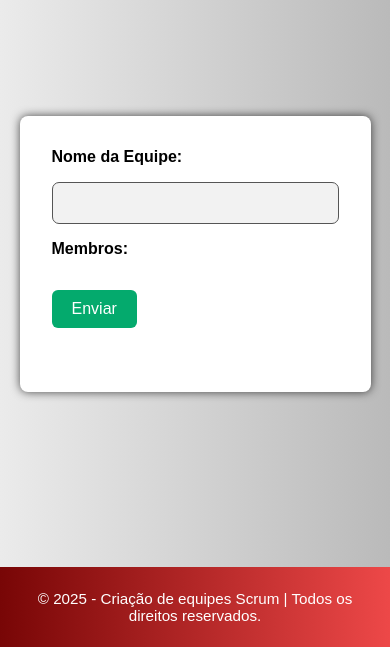
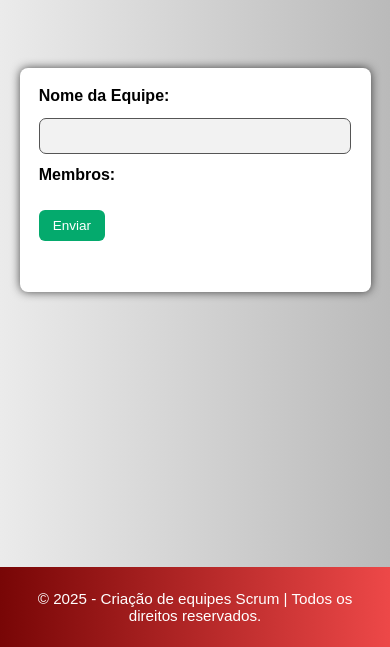
Before and after one commit to Slot148/Projeto-Integrador-2025-1, a Flask app: page /criar_equipe in a window 390 px wide. Shown: the part 197-844 px from the top of the page. Run offline with Flask 3, Linux system fonts and the light colour scheme.

Commit message:
<feat> adição de responsividade para página de consulta e de criação de equipes. E reformulação da base

```diff
--- a/app/static/css/base.css
+++ b/app/static/css/base.css
@@ -51,7 +51,7 @@ header h1 {
 }
 
 header h3 {
-    font-size: 1rem;
+    font-size: 1.2rem;
 }
 
 section {
--- a/app/static/css/criar_equipe.css
+++ b/app/static/css/criar_equipe.css
@@ -11,13 +11,14 @@ main {
 .table {
     max-width: 40rem;
     width: 90%;
-    margin: 5rem ;
+    margin: auto 1rem;
     background-color: #ffffff;
     padding: 2rem;
     border-radius: 8px;
     box-shadow: 0 0 10px rgba(0, 0, 0, 0.685);
     display: flex;
     flex-direction: column;
+    justify-content: center;
 }
 
 form {
@@ -70,3 +71,65 @@ button {
 button:hover {
     background-color: #038e5a;
 }
+
+@media (max-width: 1280px) {
+    main,
+    .table {
+        max-width: 90%;
+        padding: 1.5rem;
+        margin: 3rem auto;
+    }
+
+    input[type="text"],
+    select {
+        font-size: 0.95rem;
+    }
+
+    button {
+        font-size: 16px;
+        padding: 10px 20px;
+    }
+}
+
+@media (max-width: 768px) {
+    main,
+    .table {
+        max-width: 90%;
+        margin: 3rem auto;
+        padding: 1.5rem;
+    }
+
+    input[type="text"],
+    select {
+        font-size: 0.95rem;
+        padding: 0.6rem;
+    }
+
+    button {
+        font-size: 14px;
+        padding: 9px 16px;
+    }
+}
+
+@media (max-width: 480px) {
+    main,
+    .table {
+        margin: 2rem auto;
+        padding: 1.2rem;
+    }
+
+    form {
+        gap: 0.8rem;
+    }
+
+    input[type="text"],
+    select {
+        font-size: 0.9rem;
+        padding: 0.55rem;
+    }
+
+    button {
+        font-size: 13.5px;
+        padding: 8px 14px;
+    }
+}
--- a/app/templates/criar_equipe.html
+++ b/app/templates/criar_equipe.html
@@ -32,7 +32,7 @@
             </form>
         </section>
     </main>
-
+    <section>
         <div id="warning" style="display: none; padding: 10%; position: fixed; top: 25%; left: 35%; background-color: rgb(104, 17, 17); border-radius: 10px;">! Limite Atingido !</div>
 
         <div style="display: flex; flex-wrap: wrap; width: auto;">
@@ -48,6 +48,7 @@
         {% endif %}
         {% endfor %}
         </div>
+    </section>
     <script>
         let poster = document.getElementById('members_list')
         let list = document.getElementById('members')
```
Also changed, not shown: app/static/css/consulta_user.css (+71 -3 lines), app/templates/consulta_usuarios.html (+7 -7 lines).
